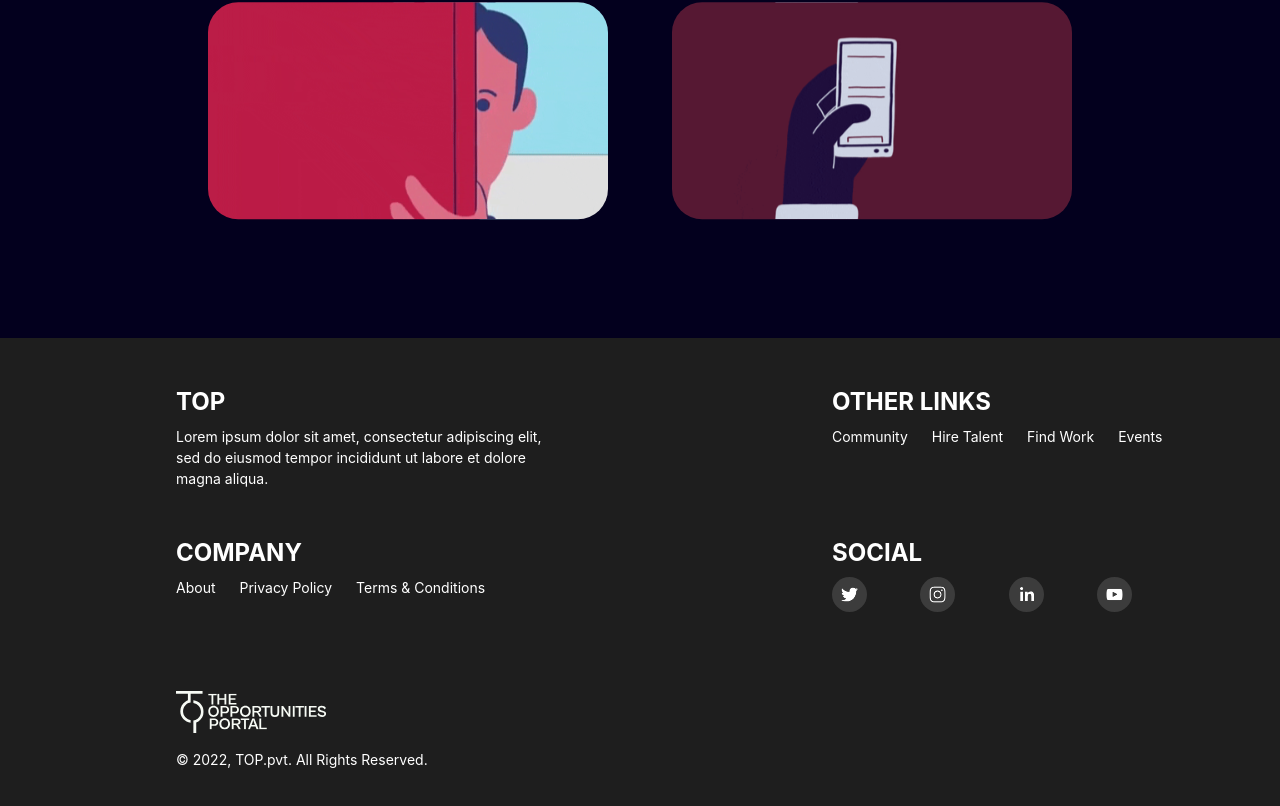
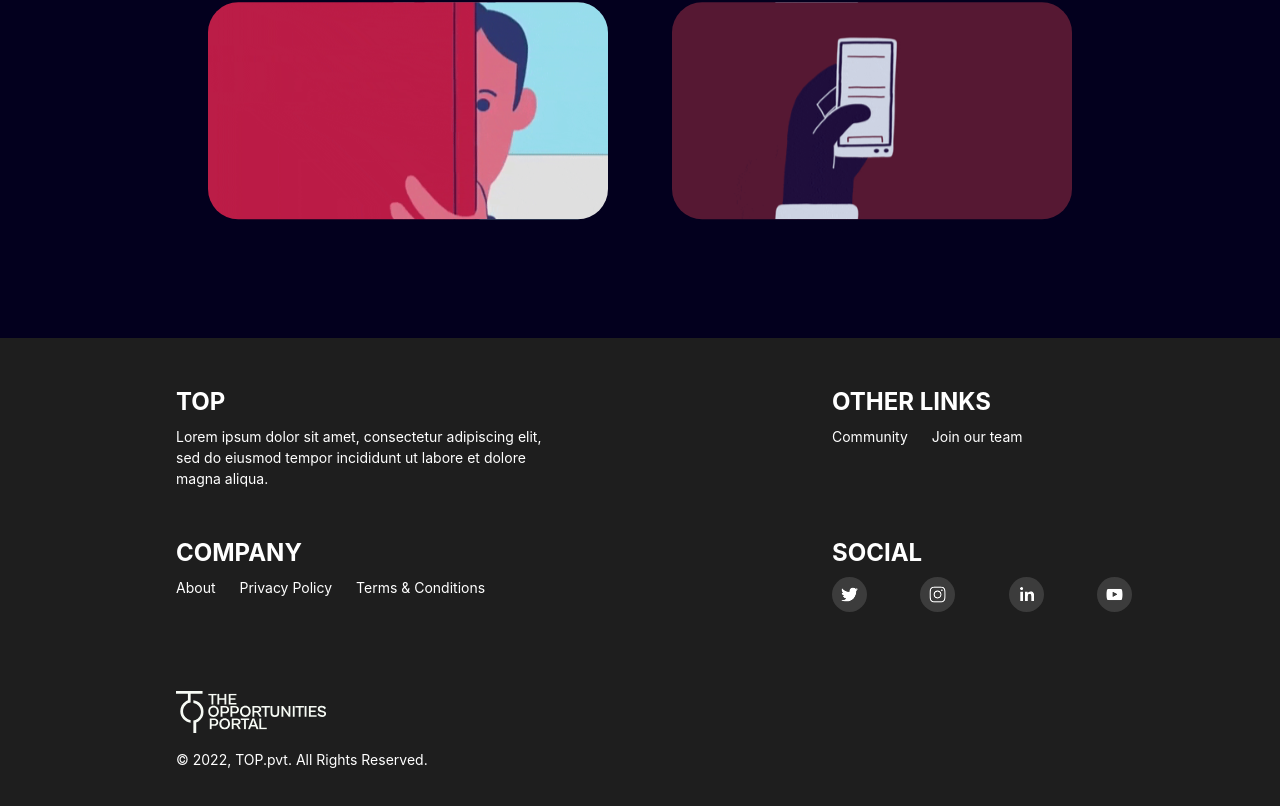
Before and after one commit to The-Opportunties-Portal/top-landing, a Next.js app: page / in a window 1280 px wide. Shown: the part 4262-5068 px from the top of the page. Built offline with nearby package versions, Linux system fonts and the light colour scheme.

Commit message:
Update footer content

```diff
--- a/components/index/Footer.tsx
+++ b/components/index/Footer.tsx
@@ -42,9 +42,7 @@ export const Footer = () => {
         </Heading>
         <HStack fontSize={{ base: "xs", sm: "sm" }} spacing={6} w={"100%"}>
           <Text>Community</Text>
-          <Text>Hire Talent</Text>
-          <Text>Find Work</Text>
-          <Text>Events</Text>
+          <Text>Join our team</Text>
         </HStack>
       </Box>
       <Box w={400} pl={8}>
```
